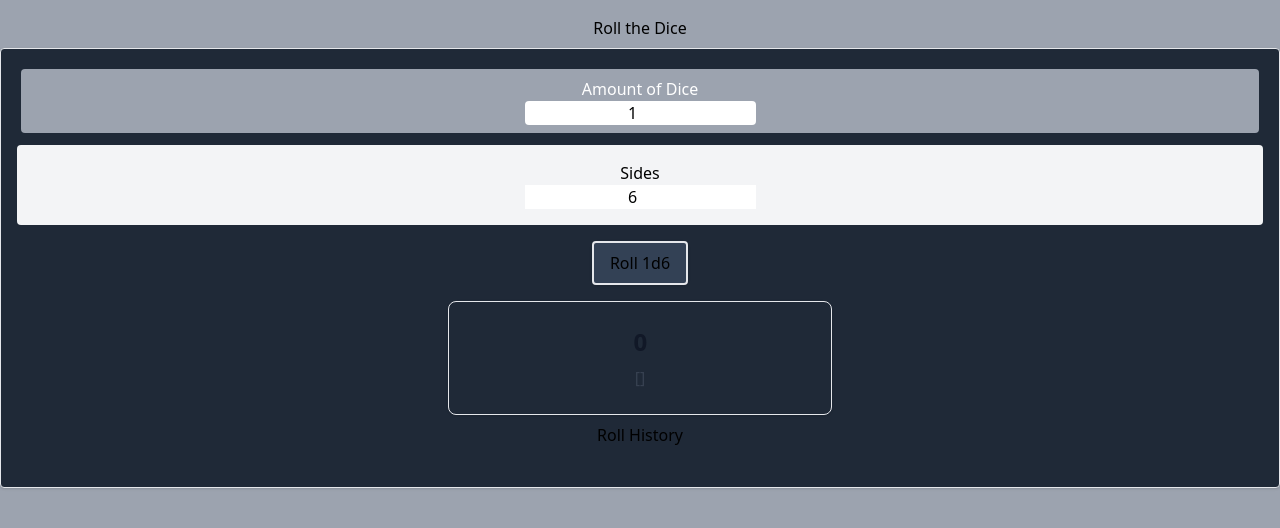
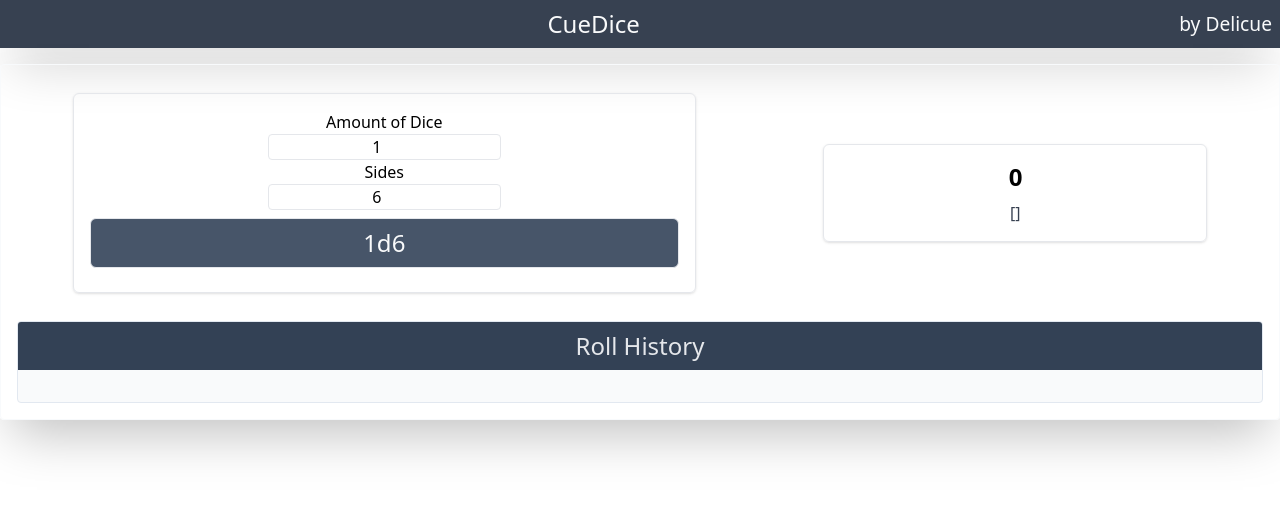
Before and after one commit to delicue/cue-dice, a Vue app: page / in a window 1280 px wide. Shown: the top 528 px of the page. Built offline with nearby package versions, Linux system fonts and the light colour scheme.

Commit message:
first export

```diff
--- a/src/App.vue
+++ b/src/App.vue
@@ -1,9 +1,9 @@
 <script setup>
 import DiceRoller from './components/DiceRoller.vue';
+import Header from './Header.vue';
 </script>
 
 <template>
-  <div class="bg-gray-400 py-2 container-fluid w-full h-screen">
-  <DiceRoller/>
-  </div>
+  <Header />
+  <DiceRoller />
 </template>
--- /dev/null
+++ b/src/Header.vue
@@ -0,0 +1,12 @@
+<script setup>
+
+</script>
+<template>
+    <header class="text-2xl bg-gray-700 text-gray-50 py-2 px-2 shadow-2xl">
+        <h1 class="text-center">CueDice
+            <span>
+                <small class="float-right">by Delicue</small>
+            </span>
+        </h1>
+    </header>
+</template>
--- a/src/components/DiceRoller.vue
+++ b/src/components/DiceRoller.vue
@@ -11,29 +11,26 @@ let { result, eachDieResult, roll, roll_history } = useDice()
 </script>
 
 <template>
-    <h1 class="text-center my-2">Roll the Dice</h1>
-    <div class="text-center mx-auto container border shadow rounded bg-gray-800 p-2">
-        <div class="rounded p-2 m-3 bg-gray-400 ">
-            <label for="diceAmount" class="text-white">
+    <div class="text-center my-4 mx-auto container border border-slate-50 shadow-2xl rounded p-4 flex flex-wrap gap-4">
+        <!--Dice Rolling Card-->
+        <div class="p-4 m-3 flex-col basis-1/2 self-center border shadow inline-flex mx-auto rounded-md">
+            <label for="diceAmount">
                 <h2>Amount of Dice</h2>
+                <input class="text-center rounded border mx-2" id="diceAmount" name="diceAmount" type="number"
+                    v-model="diceAmount">
             </label>
-            <input class="text-center text-black rounded" id="diceAmount" name="diceAmount" type="number"
-                v-model="diceAmount">
-        </div>
-        <div class="rounded p-4 m-2 bg-gray-100 text-black content-center">
             <label for="diceAmount" class="text-black">
                 <h2>Sides</h2>
+                <input class="text-center rounded border mx-2" id="sides" name="sides" type="number" v-model="sides">
             </label>
-            <input class="bg-white text-center" id="sides" name="sides" type="number" v-model="sides">
+            <input
+                class="text-gray-50 text-2xl bg-slate-600 hover:bg-transparent hover:text-black active:bg-slate-800 active:text-gray-200 px-4 py-2 my-2 border rounded-md"
+                type="button" role="button" name="rollDiceButton" @click="roll(diceAmount, sides, speed)"
+                :value="diceAmount + 'd' + sides">
         </div>
-        <button
-            class=" bg-slate-700 hover:bg-transparent active:bg-white active:text-gray-50 px-4 py-2 my-2 shadow border-2 rounded"
-            type="button" name="rollDiceButton" @click="roll(diceAmount, sides, speed)">Roll {{ diceAmount }}d{{
-            sides }}
-        </button>
         <div
-            class="container mx-auto max-w-sm p-6 my-2 border border-gray-200 rounded-lg shadow hover:bg-gray-100 dark:bg-gray-800 dark:border-gray-700 dark:hover:bg-gray-700">
-            <h5 class="mb-2 text-2xl font-bold tracking-tight text-gray-900 dark:text-white">{{ result }}</h5>
+            class="container mx-auto flex-col basis-1/2 max-w-sm p-4 self-center my-2 border border-gray-200 rounded-md shadow hover:bg-gray-100">
+            <h5 class="mb-2 text-2xl font-bold tracking-tight">{{ result }}</h5>
             <p class="font-normal text-gray-700 dark:text-gray-400">{{ eachDieResult }}</p>
         </div>
 
--- a/src/components/RollHistory.vue
+++ b/src/components/RollHistory.vue
@@ -5,14 +5,16 @@ const records = defineModel<RollRecordInterface[]>()
 </script>
 
 <template>
-    <h2>Roll History</h2>
-    <div class="grid grid-cols-3 rounded p-4">
-        <div v-for="(record, index) in records" :key="index" class="bg-gray-800 border rounded">
-            <ul>
-                <li>{{ record.id }}</li>
-                <li>{{ record.eachDieResult }}</li>
-                <li>{{ record.finalResult }}</li>
-            </ul>
+    <div class="container overflow-auto max-h-fit rounded bg-gray-50 border border-slate-200">
+        <h2 class="py-2 text-center text-gray-200 text-2xl bg-slate-700">Roll History</h2>
+        <div class="grid grid-cols-3 rounded p-4 gap-1">
+            <div v-for="(record, index) in records" :key="index" class="rounded" :class="(index == 0) ? 'bg-slate-500 text-white': ''">
+                <ul>
+                    <li class="">{{ record.id }}</li>
+                    <li class="list-item">{{ record.eachDieResult }}</li>
+                    <li class="list-item">{{ record.finalResult }}</li>
+                </ul>
+            </div>
         </div>
     </div>
 </template>
```
Also changed, not shown: 1 other file (tests, documents, lock files or other folders).
